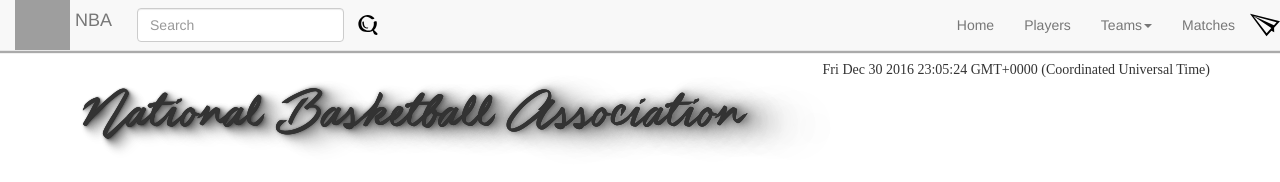
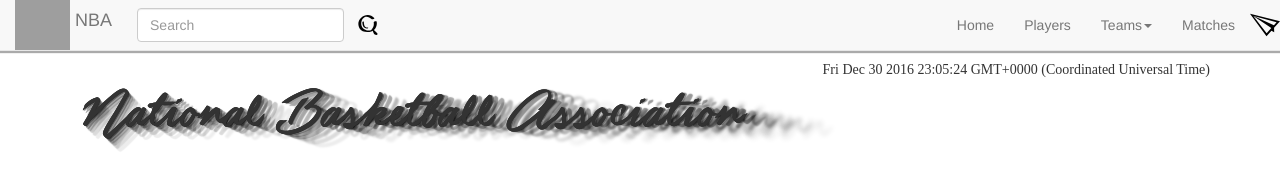
Before and after one commit to ladyjordan/sassy-recommender, a plain HTML site: page dist/index.html in a window 1280 px wide. Shown: the top 182 px of the page. Drawn offline with nearby package versions, Linux system fonts and the light colour scheme; grey boxes are pictures that could not be loaded.

Commit message:
blur parameter added to shadow config

```diff
--- a/dist/index.html
+++ b/dist/index.html
@@ -320,6 +320,8 @@
     var config = new shinejs.Config({
       numSteps: 8,
       opacity: .5,
+      offsetPow: 1.8,
+      blur: 4,
       shadowRGB: new shinejs.Color(0, 0, 0)
     });
 
@@ -329,6 +331,7 @@
     //create new shine.js instance for every DOM element that is to be shined
     var shine1 = new shinejs.Shine(document.getElementById('shinethis'), config);
     // function to change light position dynamically
+
     function handleMouseMove(event) {
       shine.light.position.x = event.clientX;
       shine.light.position.y = event.clientY;
```
